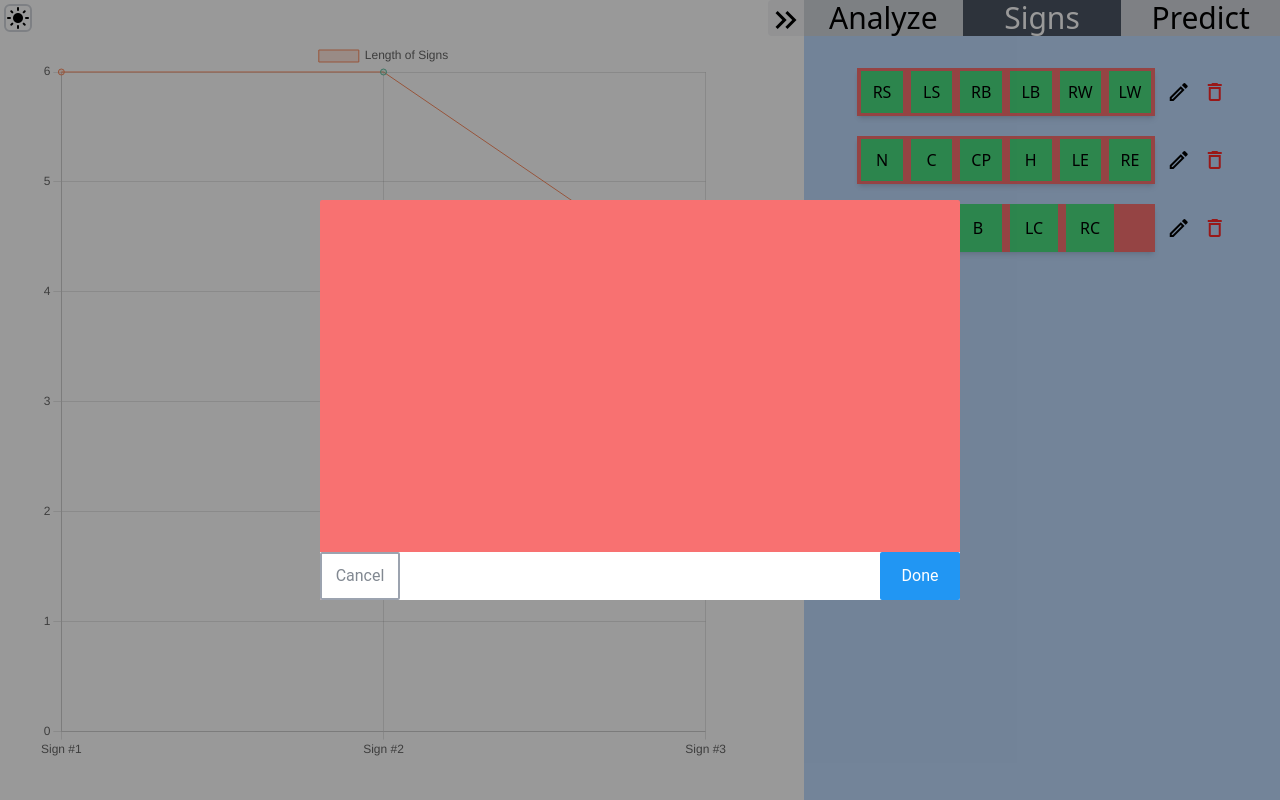
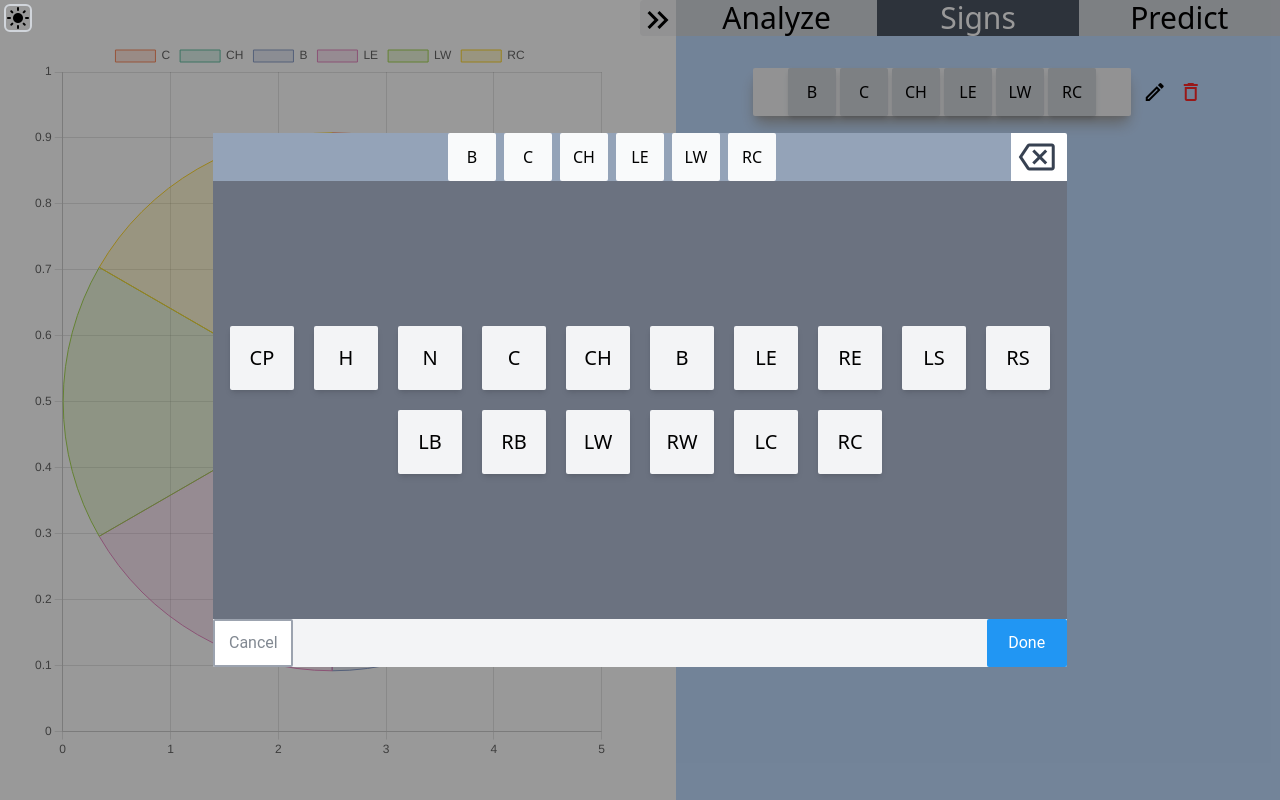
Before and after one commit to QuincyNash/Sign-Cracker, a React (Create React App) app: page / in a window 1280 px wide. Both pictures are taken after a click on the element "edit". Built offline with nearby package versions, Linux system fonts and the light colour scheme.

Commit message:
Bunch of Changes

```diff
--- a/src/App/index.tsx
+++ b/src/App/index.tsx
@@ -18,20 +18,20 @@ interface AppState {
 }
 
 export enum fullnames {
-	RS = "Right Shoulder",
-	LS = "Left Shoulder",
-	RB = "Right Elbow",
-	LB = "Left Elbow",
-	RW = "Right Wrist",
-	LW = "Left Wrist",
+	CP = "Clap",
+	H = "Hat",
 	N = "Nose",
 	C = "Chin",
-	CP = "Clap",
-	H = "Hat",
+	CH = "Chest",
+	B = "Belt",
 	LE = "Left Ear",
 	RE = "Right Ear",
-	CH = "Chest",
-	B = "Belt",
+	LS = "Left Shoulder",
+	RS = "Right Shoulder",
+	LB = "Left Elbow",
+	RB = "Right Elbow",
+	LW = "Left Wrist",
+	RW = "Right Wrist",
 	LC = "Left Swipe",
 	RC = "Right Swipe",
 }
@@ -46,17 +46,12 @@ class App extends React.Component {
 		this.toggleSidePanel = this.toggleSidePanel.bind(this);
 		this.deleteSign = this.deleteSign.bind(this);
 		this.changeSign = this.changeSign.bind(this);
-		this.addSign = this.addSign.bind(this);
 
 		this.state = {
 			sidePanelHidden: false,
 			fullnames,
-			signs: [
-				["RS", "LS", "RB", "LB", "RW", "LW"],
-				["N", "C", "CP", "H", "LE", "RE"],
-				["CH", "B", "LC", "RC"],
-			],
-			loader: SignLength,
+			signs: [["B", "C", "CH", "LE", "LW", "RC"]],
+			loader: PositionFrequency,
 			loaderParams: [],
 		};
 		this.state = this.load();
@@ -143,18 +138,17 @@ class App extends React.Component {
 
 	changeSign(index: number, sign: Array<keyof typeof fullnames>) {
 		let newState = { ...this.state };
-		newState.signs[index] = sign;
+
+		console.log(index, sign);
+
+		if (sign.length > 0) {
+			newState.signs[index] = sign;
+		} else {
+			newState.signs.splice(index, 1);
+		}
+
 		newState = this.load(newState);
 		this.setState(newState);
-	}
-
-	addSign(sign: Array<keyof typeof fullnames>) {
-		if (sign.length > 0) {
-			let newState = { ...this.state };
-			newState.signs.push(sign);
-			newState = this.load(newState);
-			this.setState(newState);
-		}
 	}
 
 	render() {
@@ -166,9 +160,9 @@ class App extends React.Component {
 
 		return (
 			<div className="w-full h-full bg-white dark:bg-gray-700">
-				<div className="absolute ml-1 mt-1 w-6 h-6 border-gray-300 border-2 box-content rounded-md cursor-pointer z-50 transition-colors hover:bg-gray-200 dark:border-gray-500 dark:hover:bg-gray-600">
+				<div className="absolute z-[9999] ml-1 mt-1 w-6 h-6 border-gray-300 border-2 box-content rounded-md cursor-pointer transition-colors hover:bg-gray-200 dark:border-gray-500 dark:hover:bg-gray-600">
 					<span
-						className="material-icons w-full h-full dark:text-[#dcdcdc]"
+						className="material-icons w-full h-full dark:text-cool-white"
 						onClick={() => {
 							let isDark = document.documentElement.classList.toggle("dark");
 
@@ -201,7 +195,6 @@ class App extends React.Component {
 					signs={this.state.signs}
 					deleteSign={this.deleteSign}
 					changeSign={this.changeSign}
-					addSign={this.addSign}
 					toggleHidden={this.toggleSidePanel}
 				></SidePanel>
 			</div>
--- a/src/Graph/chart.tsx
+++ b/src/Graph/chart.tsx
@@ -1,10 +1,14 @@
-import { ChartOptions } from "chart.js";
+import { Chart, ChartOptions } from "chart.js";
 import { fullnames } from "../App";
 
 function getChartOptions(chartLabel: string) {
 	let isDark = document.documentElement.classList.contains("dark");
 	let color = isDark ? "#dcdcdc" : "#666";
 	let borderColor = isDark ? "rgba(255, 255, 255, 0.1)" : "rgba(0, 0, 0, 0.1)";
+
+	Chart.defaults.elements.point.hitRadius = 12;
+	Chart.defaults.elements.point.radius = 4;
+	Chart.defaults.elements.point.hoverRadius = 6;
 
 	const options: ChartOptions = {
 		responsive: true,
--- a/src/Graph/index.tsx
+++ b/src/Graph/index.tsx
@@ -28,7 +28,7 @@ class Graph extends React.Component<GraphProps> {
 	}
 
 	getNotExpandedStyles() {
-		return "w-full h-[50%] will-change-auto md:w-3/5";
+		return "w-full h-[50%] will-change-auto md:w-1/2";
 	}
 
 	getExpandedStyles() {
--- a/src/SidePanel/index.tsx
+++ b/src/SidePanel/index.tsx
@@ -14,7 +14,6 @@ interface SidePanelProps {
 	signs: Array<Array<keyof typeof fullnames>>;
 	deleteSign: (index: number) => void;
 	changeSign: (index: number, sign: Array<keyof typeof fullnames>) => void;
-	addSign: (sign: Array<keyof typeof fullnames>) => void;
 	toggleHidden: React.MouseEventHandler;
 }
 
@@ -75,7 +74,6 @@ class SidePanel extends React.Component<SidePanelProps> {
 					fullnames={this.props.fullnames}
 					deleteSign={this.props.deleteSign}
 					changeSign={this.props.changeSign}
-					addSign={this.props.addSign}
 					signs={this.props.signs}
 				></SignsPanel>
 			);
@@ -93,7 +91,7 @@ class SidePanel extends React.Component<SidePanelProps> {
 	}
 
 	getNotSelectedPanelStyles() {
-		return "bg-gray-300 text-black hover:bg-gray-400 dark:bg-gray-700 dark:text-[#dcdcdc] dark:hover:bg-gray-600";
+		return "bg-gray-300 text-black hover:bg-gray-400 dark:bg-gray-700 dark:text-cool-white dark:hover:bg-gray-600";
 	}
 
 	render() {
@@ -101,7 +99,7 @@ class SidePanel extends React.Component<SidePanelProps> {
 			<div
 				id="side-panel"
 				className={
-					"flex flex-col w-full h-[50%] absolute left-0 top-[50%] transition-transform duration-500 md:left-[60%] md:top-0 md:w-2/5 md:h-full md:flex-row " +
+					"flex flex-col w-full h-[50%] absolute left-0 top-[50%] transition-transform duration-500 md:top-0 md:h-full md:left-1/2 md:w-1/2 md:flex-row " +
 					(this.props.hidden ? this.getHiddenStyles() : "")
 				}
 			>
@@ -111,7 +109,7 @@ class SidePanel extends React.Component<SidePanelProps> {
 				>
 					<span
 						id="hide-icon"
-						className={"material-icons w-full h-full select-none text-4xl"}
+						className={"material-icons w-full h-full text-4xl"}
 					>
 						{this.getIconType()}
 					</span>
@@ -122,7 +120,7 @@ class SidePanel extends React.Component<SidePanelProps> {
 							return (
 								<span
 									className={
-										"inline-block w-1/3 p-1 text-lg select-none cursor-pointer text-center font-serif transition-colors sm:text-xl md:text-xl md:p-0 lg:text-2xl xl:text-3xl " +
+										"inline-block w-1/3 p-1 text-lg cursor-pointer text-center font-serif transition-colors sm:text-xl md:text-2xl md:p-0 xl:text-3xl " +
 										(this.state.panel === panel
 											? this.getSelectedPanelStyles()
 											: this.getNotSelectedPanelStyles())
--- a/src/index.css
+++ b/src/index.css
@@ -8,6 +8,7 @@
 	opacity: 0;
 }
 
-.signal-wrapper:hover {
-	background-color: rgba(74, 222, 128, 0.8);
+.material-icons,
+.material-icons-outlined {
+	user-select: none;
 }
--- a/src/panels/SignsPanel/index.tsx
+++ b/src/panels/SignsPanel/index.tsx
@@ -6,7 +6,6 @@ interface SignsPanelProps {
 	signs: Array<Array<keyof typeof fullnames>>;
 	deleteSign: (index: number) => void;
 	changeSign: (index: number, sign: Array<keyof typeof fullnames>) => void;
-	addSign: (sign: Array<keyof typeof fullnames>) => void;
 	fullnames: typeof fullnames;
 }
 
@@ -24,6 +23,8 @@ class SignsPanel extends React.Component<SignsPanelProps> {
 		this.makeEditable = this.makeEditable.bind(this);
 		this.cancelEdit = this.cancelEdit.bind(this);
 		this.applyEdit = this.applyEdit.bind(this);
+		this.backspace = this.backspace.bind(this);
+		this.addSignal = this.addSignal.bind(this);
 
 		this.state = {};
 	}
@@ -31,16 +32,21 @@ class SignsPanel extends React.Component<SignsPanelProps> {
 	makeEditable(_e: React.MouseEvent, y: number) {
 		let newState = { ...this.state };
 		newState.editing = y;
+		if (this.props.signs[y]) {
+			newState.currentEdit = [...this.props.signs[y]];
+		} else {
+			newState.currentEdit = undefined;
+		}
 		this.setState(newState);
 	}
 
-	cancelEdit(_e: React.MouseEvent) {
+	cancelEdit(_e?: React.MouseEvent) {
 		let newState = { ...this.state };
 		newState.editing = undefined;
 		this.setState(newState);
 	}
 
-	applyEdit(_e: React.MouseEvent) {
+	applyEdit(_e?: React.MouseEvent) {
 		let newState = { ...this.state };
 		if (typeof newState.editing === "number") {
 			this.props.changeSign(newState.editing || 0, newState.currentEdit || []);
@@ -51,34 +57,56 @@ class SignsPanel extends React.Component<SignsPanelProps> {
 		this.setState(newState);
 	}
 
+	backspace(_e?: React.MouseEvent) {
+		let newState = { ...this.state };
+		newState.currentEdit?.pop();
+		this.setState(newState);
+	}
+
+	addSignal(signal: keyof typeof fullnames) {
+		let newState = { ...this.state };
+
+		if (!newState.currentEdit) {
+			newState.currentEdit = [];
+		}
+		if (newState.currentEdit.length < 50) {
+			newState.currentEdit?.push(signal);
+		}
+
+		this.setState(newState);
+	}
+
 	render() {
 		return (
-			<div className="w-full h-full bg-blue-200 overflow-auto dark:bg-[#6699cc]">
+			<div className="w-full h-full bg-blue-200 overflow-auto dark:bg-bright-blue">
 				<Modal
 					open={typeof this.state.editing === "number"}
+					currentEdit={this.state.currentEdit || []}
 					onCancel={this.cancelEdit}
 					onFinished={this.applyEdit}
+					onBackspace={this.backspace}
+					onAdd={this.addSignal}
 				></Modal>
 				<ol className="flex flex-col items-center w-full h-full gap-5 pt-8">
-					{this.props.signs.map((sign, i1) => {
+					{this.props.signs.map((sign, index) => {
 						return (
 							<li
-								key={i1}
-								className="flex justify-center gap-x-3 w-5/6 h-8 md:h-12"
+								key={index}
+								className={`flex justify-center items-center gap-x-3 w-5/6`}
 							>
-								<div className="flex justify-center items-center w-3/4 h-full bg-red-400 shadow-md dark:shadow-gray-400">
+								<div className="flex flex-wrap gap-y-1 justify-center items-center w-3/4 h-auto bg-gray-100 rounded-sm shadow-lg shadow-neutral-400 dark:bg-neutral-300 dark:shadow-gray-500">
 									{sign.map((signal, i2) => {
 										return (
 											<div
 												key={i2}
-												className={`signal-wrapper relative flex justify-center items-center max-w-[2rem] aspect-square max-h-full mx-1 bg-green-400 transition-colors md:max-w-[3rem]`}
+												className="signal-wrapper relative flex justify-center items-center max-w-[2rem] min-w-[24px] aspect-square rounded-sm max-h-full mx-0.5 transition-colors shadow-md bg-gray-300 hover:bg-gray-400 dark:bg-gray-600 dark:text-cool-white dark:hover:bg-gray-700 dark:shadow-gray-500 md:max-w-[3rem]"
 												style={{
 													width: `${100 / sign.length}%`,
 												}}
 											>
 												<span className="cursor-default">{signal}</span>
-												<div className="tooltip inline-block absolute z-[1000] bottom-[calc(100%+4px)] cursor-default py-1 px-2 text-sm font-medium text-[#dcdcdc] whitespace-nowrap bg-gray-900 rounded-lg shadow-sm transition-opacity  dark:bg-gray-700">
-													{this.props.fullnames[signal]}
+												<div className="tooltip inline-block absolute z-[1000] bottom-[calc(100%+4px)] cursor-default py-1 px-2 text-sm font-medium text-cool-white whitespace-nowrap bg-gray-900 rounded-lg shadow-sm transition-opacity dark:bg-gray-700">
+													{fullnames[signal]}
 												</div>
 												<div
 													className="tooltip-triangle w-1.5 h-1 absolute bottom-[calc(100%+4px)] translate-y-full bg-gray-900 transition-opacity dark:bg-gray-700"
@@ -92,19 +120,30 @@ class SignsPanel extends React.Component<SignsPanelProps> {
 								</div>
 								<span
 									className="material-icons-outlined cursor-pointer text-black rounded-md my-1 transition-colors md:my-3 hover:bg-[#d5d5e6] dark:text-gray-700 dark:hover:bg-[#bebebe]"
-									onClick={(e) => this.makeEditable(e, i1)}
+									onClick={(e) => this.makeEditable(e, index)}
 								>
 									edit
 								</span>
 								<span
 									className="material-icons-outlined cursor-pointer text-[#ff2828] rounded-md my-1 md:my-3 transition-colors hover:bg-[#f0d1d1] dark:hover:bg-red-300"
-									onClick={() => this.props.deleteSign(i1)}
+									onClick={() => this.props.deleteSign(index)}
 								>
 									delete
 								</span>
 							</li>
 						);
 					})}
+					<li
+						className="w-9 h-9 relative -translate-x-full rounded-full shadow-sm bg-blue-400 cursor-pointer transition-{box-shadow} duration-300 hover:shadow-lg dark:bg-blue-300"
+						onClick={(e) => this.makeEditable(e, this.props.signs.length)}
+					>
+						<span className="w-0 h-0 material-icons text-4xl leading-9">
+							add
+						</span>
+					</li>
+					<li>
+						<div className="w-px h-px"></div>
+					</li>
 				</ol>
 			</div>
 		);
--- a/src/panels/SignsPanel/modal.tsx
+++ b/src/panels/SignsPanel/modal.tsx
@@ -1,31 +1,107 @@
 import React from "react";
+import { fullnames } from "../../App";
 
 interface ModalProps {
 	open: boolean;
-	onCancel: React.MouseEventHandler;
-	onFinished: React.MouseEventHandler;
+	currentEdit: Array<keyof typeof fullnames>;
+	onCancel: (_e?: React.MouseEvent) => void;
+	onFinished: (_e?: React.MouseEvent) => void;
+	onBackspace: (_e?: React.MouseEvent) => void;
+	onAdd: (signal: keyof typeof fullnames) => void;
 }
 
 class Modal extends React.Component<ModalProps> {
 	constructor(props: any) {
 		super(props);
 
-		this.getModal = this.getModal.bind(this);
+		document.addEventListener("keydown", (event) => {
+			if (!event.repeat && this.props.open) {
+				if (event.key === "Enter") {
+					this.props.onFinished();
+				} else if (event.key === "Escape") {
+					this.props.onCancel();
+				} else if (event.key === "Backspace") {
+					this.props.onBackspace();
+				}
+			}
+		});
 	}
 
-	getModal() {
+	render() {
 		return (
-			<div className="fixed flex justify-center items-center z-[9999] top-0 left-0 w-full h-full bg-black bg-opacity-40">
-				<div className="relative w-4/5 h-4/5 rounded-sm bg-red-400 md:w-1/2 md:h-1/2">
-					<footer className="absolute bottom-0 w-full rounded-b-sm h-12 bg-white">
+			<div
+				className={`fixed flex justify-center items-center z-[9998] top-0 left-0 w-full h-full bg-black bg-opacity-40 transition-opacity ${
+					this.props.open
+						? "opacity-1 pointer-events-auto"
+						: "opacity-0 pointer-events-none"
+				}`}
+			>
+				<div className="relative flex flex-col w-4/5 h-4/5 rounded-sm md:w-2/3 md:h-2/3">
+					<header className="flex items-center w-full min-h-[3rem] flex-shrink-0 rounded-t-sm bg-white dark:bg-gray-700">
+						<div className="flex flex-wrap gap-y-2 justify-center items-center w-[calc(100%-3.5rem)] h-full bg-slate-400 dark:bg-slate-500">
+							{this.props.currentEdit.map((signal, i2) => {
+								return (
+									<div
+										key={i2}
+										className="signal-wrapper relative flex justify-center items-center max-w-[3rem] min-w-[24px] aspect-square max-h-full mx-1 rounded-sm transition-colors bg-gray-50  hover:bg-gray-200 dark:bg-gray-300 dark:hover:bg-gray-400"
+										style={{
+											width: `${100 / this.props.currentEdit.length}%`,
+										}}
+									>
+										<span className="cursor-default">{signal}</span>
+										<div className="tooltip inline-block absolute z-[9999] bottom-[calc(100%+4px)] cursor-default py-1 px-2 text-sm font-medium text-cool-white whitespace-nowrap bg-gray-900 rounded-lg shadow-sm transition-opacity dark:bg-gray-700">
+											{fullnames[signal]}
+										</div>
+										<div
+											className="tooltip-triangle w-1.5 h-1 absolute bottom-[calc(100%+4px)] translate-y-full bg-gray-900 transition-opacity dark:bg-gray-700"
+											style={{
+												clipPath: "polygon(0% 0%, 100% 0%, 50% 100%)",
+											}}
+										></div>
+									</div>
+								);
+							})}
+						</div>
+						<span
+							className="material-icons-outlined absolute right-2 px-1 leading-10 text-4xl rounded-sm cursor-pointer transition-colors text-gray-700 hover:bg-gray-100 dark:bg-gray-700 dark:text-cool-white dark:hover:bg-gray-600"
+							onClick={this.props.onBackspace}
+						>
+							backspace
+						</span>
+					</header>
+					<main className="flex justify-center items-center w-full flex-grow bg-gray-500 dark:bg-gray-600">
+						<div className="flex flex-wrap gap-5 justify-center w-full">
+							{Object.keys(fullnames).map((name: any, i) => {
+								return (
+									<div
+										key={i}
+										className="signal-wrapper flex relative justify-center items-center w-12 h-12 cursor-pointer shadow-md rounded-sm bg-gray-100 md:w-16 md:h-16 dark:bg-cool-white"
+										onClick={() => this.props.onAdd(name)}
+									>
+										<span className="text-xl">{name}</span>
+										<div className="tooltip inline-block absolute z-[20000] bottom-[calc(100%+4px)] cursor-default py-1 px-2 text-sm font-medium text-cool-white whitespace-nowrap bg-gray-900 rounded-lg shadow-sm transition-opacity dark:bg-gray-700">
+											{fullnames[name as keyof typeof fullnames]}
+										</div>
+										<div
+											className="tooltip-triangle w-1.5 h-1 absolute bottom-[calc(100%+4px)] translate-y-full bg-gray-900 transition-opacity dark:bg-gray-700"
+											style={{
+												clipPath: "polygon(0% 0%, 100% 0%, 50% 100%)",
+											}}
+										></div>
+									</div>
+								);
+							})}
+						</div>
+					</main>
+					<footer className="w-full h-12 flex-shrink-0 rounded-b-sm bg-gray-100 dark:bg-gray-300">
 						<button
-							className="float-left p-0 w-20 h-full border-2 border-gray-400 rounded-sm text-gray-600 font-roboto text-opacity-70"
+							className="float-left p-0 w-20 h-full border-2 border-gray-400 bg-white rounded-sm text-gray-600 font-roboto text-opacity-70 dark:bg-gray-100"
 							onClick={this.props.onCancel}
 						>
 							Cancel
 						</button>
 						<button
-							className="float-right p-0 w-20 h-full rounded-sm text-white font-roboto bg-[#2196f3]"
+							className="float-right p-0 w-20 h-full rounded-sm text-white font-roboto bg-blue-submit"
 							onClick={this.props.onFinished}
 						>
 							Done
@@ -35,13 +111,6 @@ class Modal extends React.Component<ModalProps> {
 			</div>
 		);
 	}
-
-	render() {
-		if (this.props.open) {
-			return this.getModal();
-		}
-		return null;
-	}
 }
 
 export default Modal;
--- a/tailwind.config.js
+++ b/tailwind.config.js
@@ -4,7 +4,23 @@ module.exports = {
   theme: {
     fontFamily: {
       'roboto': ['Roboto', 'sans-serif'],
-    }
+    },
+    extend: {
+      colors: {
+        'cool-white': '#dcdcdc',
+        'bright-blue': '#6699cc',
+        'blue-submit': '#2196f3',
+      },
+      keyframes: {
+        fadein: {
+          '0%': { opacity: 0 },
+          '100%': { opacity: 1 },
+        }
+      },
+      animation: {
+        fadein: 'fadein 150ms',
+      },
+    },
   },
   plugins: [],
 }
```
Also changed, not shown: src/logo.svg (deleted).
